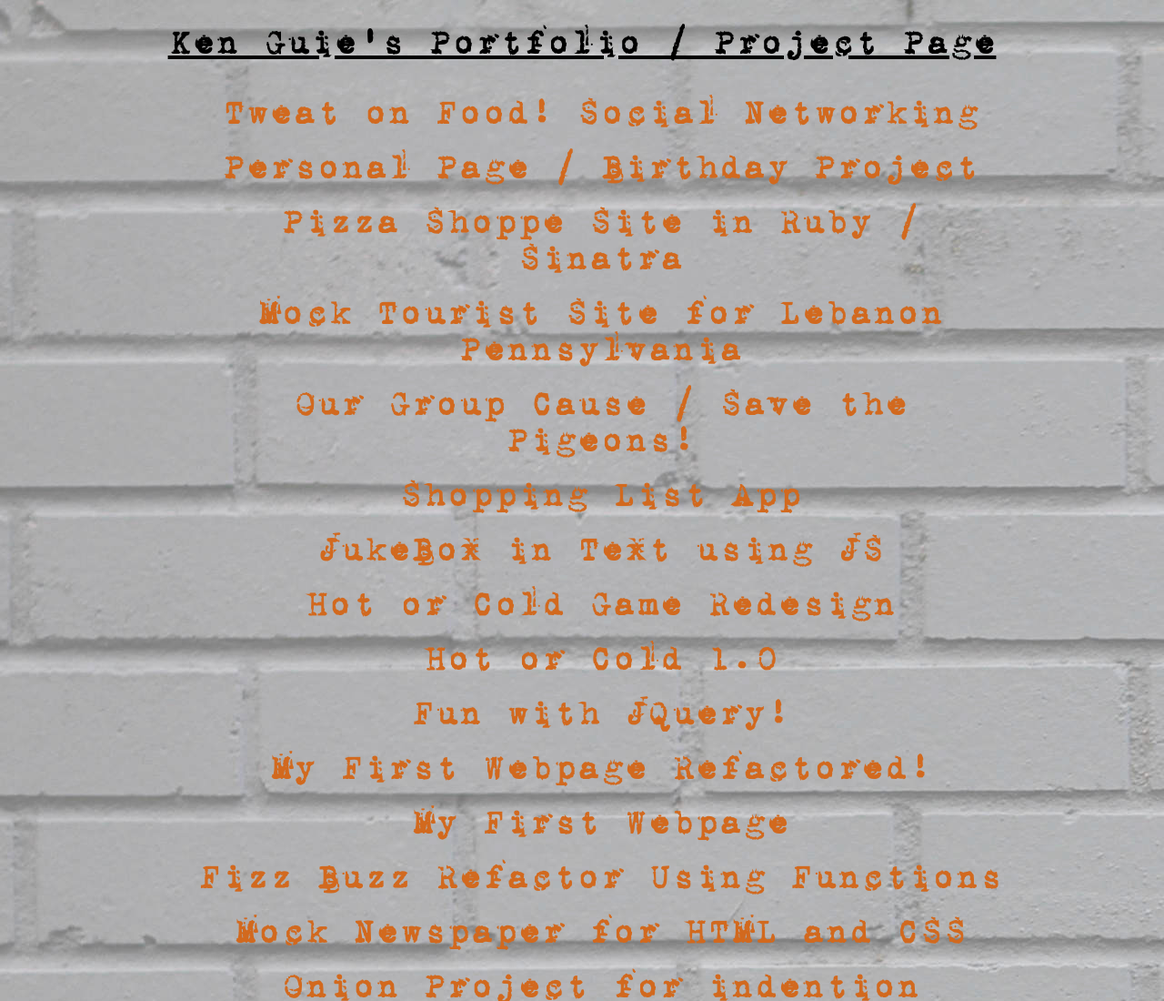
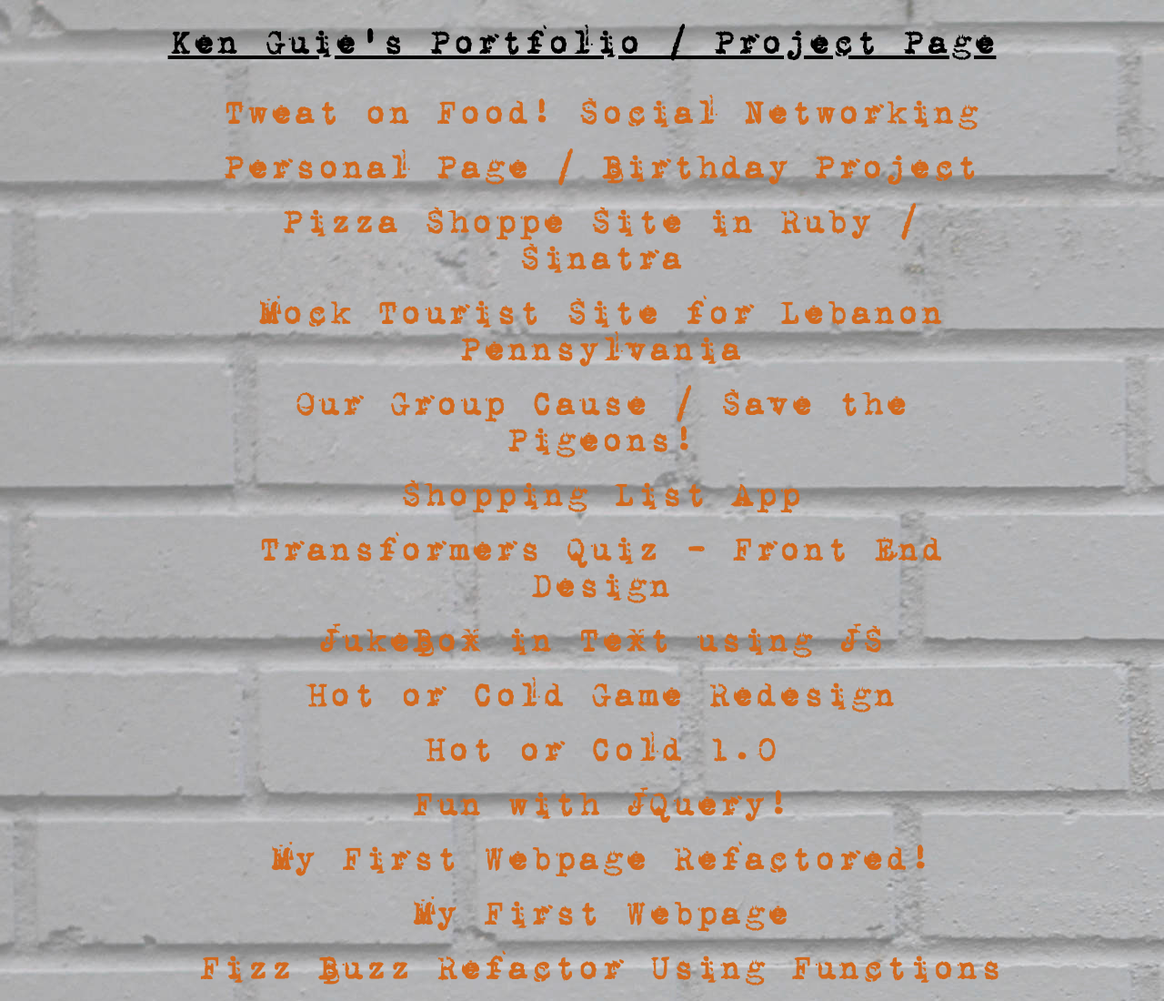
Before and after one commit to kenguie/portfolioPage, a plain HTML site: page index.html in a window 1280 px wide. Shown: the top 1100 px of the page at 91% size. Drawn offline with Linux system fonts and the light colour scheme.

Commit message:
adding transformers quiz for front end design

```diff
--- a/index.html
+++ b/index.html
@@ -25,6 +25,7 @@
         <li><a href="http://nyhunter77.github.io/lebanon_travel/">Mock Tourist Site for Lebanon Pennsylvania</a></li>
         <li><a href="http://nyhunter77.github.io/GroupCause/">Our Group Cause / Save the Pigeons!</a></li>
         <li><a href="http://nyhunter77.github.io/shoppingList/">Shopping List App</a></li>
+        <li><a href="http://nyhunter77.github.io/quiz/">Transformers Quiz - Front End Design</a></li>
         <li><a href="http://nyhunter77.github.io/Jukebox/">JukeBox in Text using JS</a></li>
         <li><a href="http://nyhunter77.github.io/hot-cold-redesign/">Hot or Cold Game Redesign</a></li>
         <li><a href="http://nyhunter77.github.io/hot-or-cold/">Hot or Cold 1.0</a></li>
```
